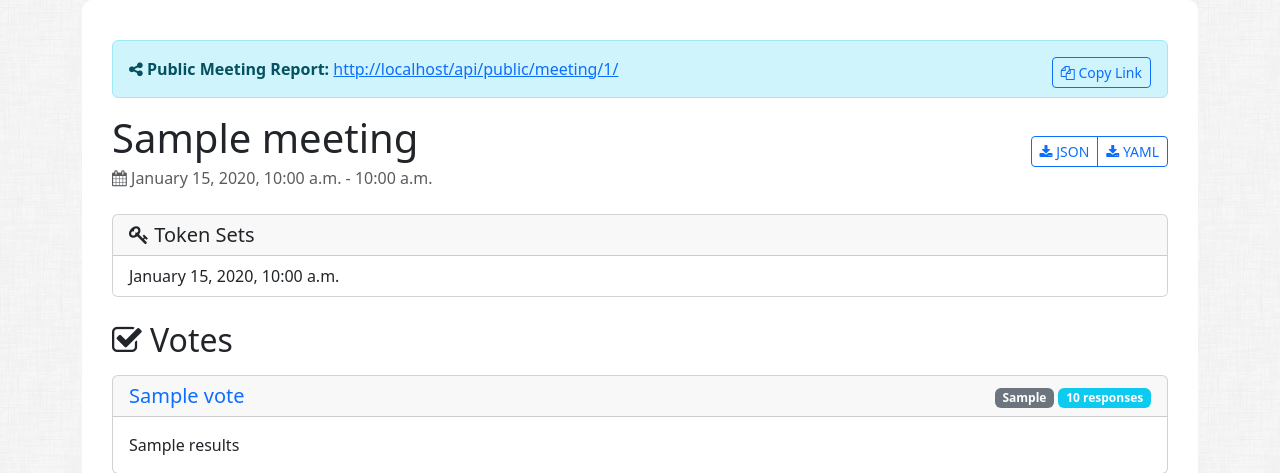
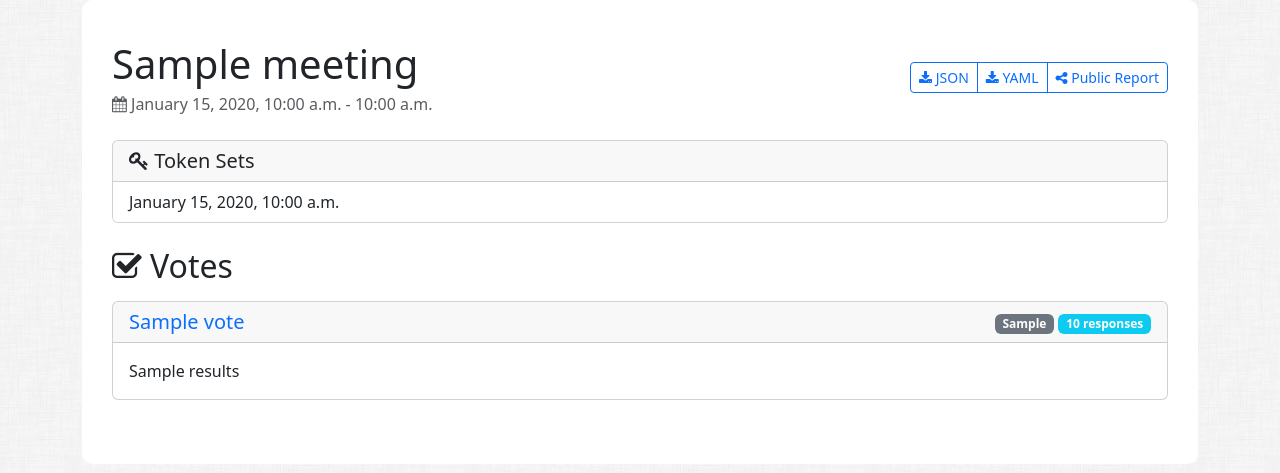
Before and after one commit to EdinburghUniversityTheatreCompany/DemocrApp, a Django app: template DemocrApp-API/Meeting/templates/meeting/reports/meeting.html in a window 1280 px wide. Shown: the part 163-636 px from the top of the page. Run offline with Django 3.2, Linux system fonts and the light colour scheme; tables that the repository leaves empty hold one stand-in row (values such as "Sample post"); the template is opened without the code that fills it: values that come from a table or form of the project are taken from there, most other values are stand-ins (such as "Sample title", 1, 10 or a date in 2020); data that the repository does not hold is empty.

Commit message:
fix: Move public report button to match the json and yaml report buttons and remove unnecessary notices

```diff
--- a/DemocrApp-API/Meeting/templates/meeting/public_meeting_report.html
+++ b/DemocrApp-API/Meeting/templates/meeting/public_meeting_report.html
@@ -79,7 +79,4 @@
 </div>
 {% endfor %}
 
-<div class="alert alert-info mt-4">
-    <i class="fa fa-info-circle"></i> This is a public report. Individual voter identities are not disclosed to protect ballot secrecy. Click on any vote name to see detailed anonymized ballots.
-</div>
 {% endblock %}
--- a/DemocrApp-API/Meeting/templates/meeting/public_vote_report.html
+++ b/DemocrApp-API/Meeting/templates/meeting/public_vote_report.html
@@ -84,8 +84,4 @@
         {% endif %}
     </div>
 </div>
-
-<div class="alert alert-info">
-    <i class="fa fa-info-circle"></i> This is a public report. Individual voter identities are not disclosed to protect ballot secrecy.
-</div>
 {% endblock %}
--- a/DemocrApp-API/Meeting/templates/meeting/reports/meeting.html
+++ b/DemocrApp-API/Meeting/templates/meeting/reports/meeting.html
@@ -3,17 +3,6 @@
 {% block title %}{{ meeting.name }} Report{% endblock %}
 
 {% block content %}
-{% if token_sets %}
-<div class="alert alert-info no-print mb-3">
-    <i class="fa fa-share-alt"></i> <strong>Public Meeting Report:</strong>
-    <a href="{% url 'meeting/public_meeting_report' token_sets.0.id %}" target="_blank">
-        {{ request.scheme }}://{{ request.get_host }}{% url 'meeting/public_meeting_report' token_sets.0.id %}
-    </a>
-    <button class="btn btn-sm btn-outline-primary float-end" onclick="navigator.clipboard.writeText('{{ request.scheme }}://{{ request.get_host }}{% url 'meeting/public_meeting_report' token_sets.0.id %}')">
-        <i class="fa fa-copy"></i> Copy Link
-    </button>
-</div>
-{% endif %}
 
 <div class="d-flex justify-content-between align-items-center mb-4">
     <div>
@@ -33,6 +22,11 @@
             <a href="{% url 'meeting/report/meeting/yaml' meeting.id %}" class="btn btn-outline-primary btn-sm">
                 <i class="fa fa-download"></i> YAML
             </a>
+            {% if token_sets %}
+            <a href="{% url 'meeting/public_meeting_report' token_sets.0.id %}" class="btn btn-outline-primary btn-sm" target="_blank">
+                <i class="fa fa-share-alt"></i> Public Report
+            </a>
+            {% endif %}
         </div>
     </div>
 </div>
```
